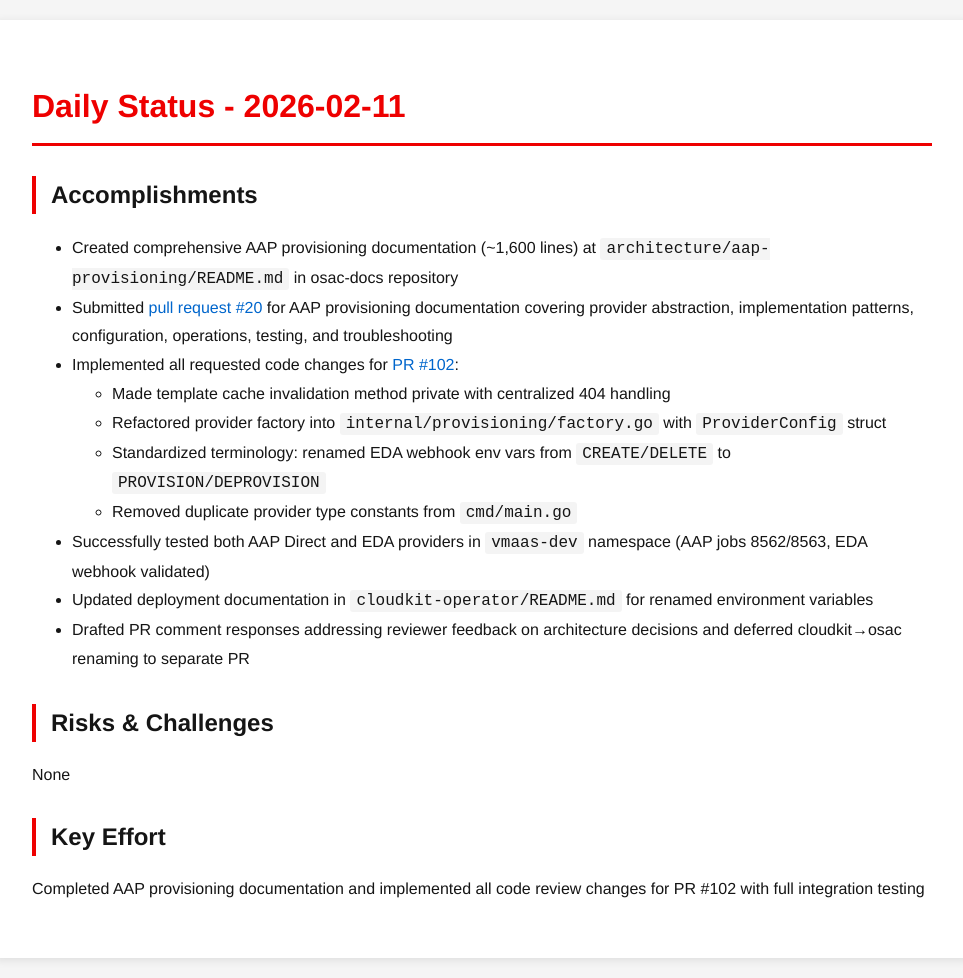
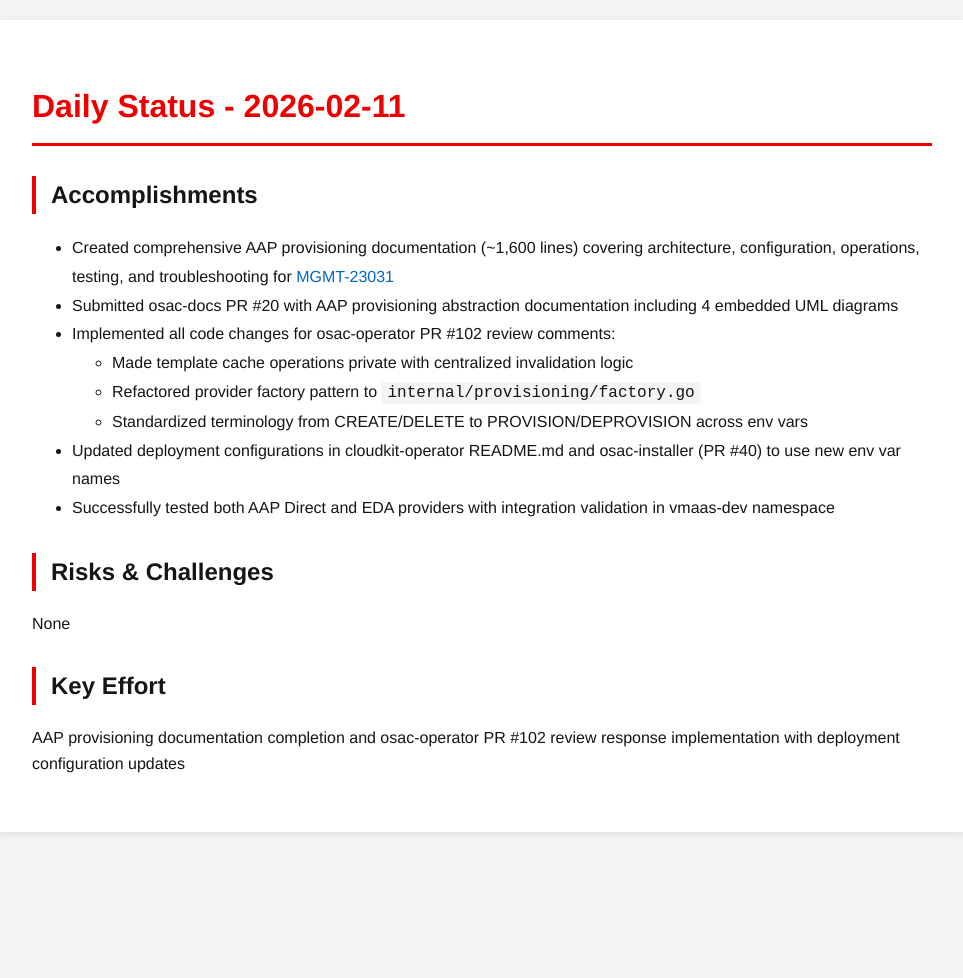
Before and after one commit to tzvatot/daily-status, a Jekyll site: the page built from 2026-02-11.md, in a window 1280 px wide. Shown: the whole page, without its empty margins (158-1121 px from the left). Built offline with Jekyll 4.4.1, drawn with Linux system fonts in a browser that asks for light colours; after the commit the page ends 900 px from its top, so only the background shows below that.

Commit message:
Daily status update - 2026-02-11

```diff
--- a/2026-02-11.md
+++ b/2026-02-11.md
@@ -7,19 +7,17 @@ date: 2026-02-11
 # Daily Status - 2026-02-11
 
 ## Accomplishments
-- Created comprehensive AAP provisioning documentation (~1,600 lines) at `architecture/aap-provisioning/README.md` in osac-docs repository
-- Submitted [pull request #20](https://github.com/osac-project/docs/pull/20) for AAP provisioning documentation covering provider abstraction, implementation patterns, configuration, operations, testing, and troubleshooting
-- Implemented all requested code changes for [PR #102](https://github.com/osac-project/osac-operator/pull/102):
-  - Made template cache invalidation method private with centralized 404 handling
-  - Refactored provider factory into `internal/provisioning/factory.go` with `ProviderConfig` struct
-  - Standardized terminology: renamed EDA webhook env vars from `CREATE/DELETE` to `PROVISION/DEPROVISION`
-  - Removed duplicate provider type constants from `cmd/main.go`
-- Successfully tested both AAP Direct and EDA providers in `vmaas-dev` namespace (AAP jobs 8562/8563, EDA webhook validated)
-- Updated deployment documentation in `cloudkit-operator/README.md` for renamed environment variables
-- Drafted PR comment responses addressing reviewer feedback on architecture decisions and deferred cloudkit→osac renaming to separate PR
+- Created comprehensive AAP provisioning documentation (~1,600 lines) covering architecture, configuration, operations, testing, and troubleshooting for [MGMT-23031](https://issues.redhat.com/browse/MGMT-23031)
+- Submitted osac-docs PR #20 with AAP provisioning abstraction documentation including 4 embedded UML diagrams
+- Implemented all code changes for osac-operator PR #102 review comments:
+  - Made template cache operations private with centralized invalidation logic
+  - Refactored provider factory pattern to `internal/provisioning/factory.go`
+  - Standardized terminology from CREATE/DELETE to PROVISION/DEPROVISION across env vars
+- Updated deployment configurations in cloudkit-operator README.md and osac-installer (PR #40) to use new env var names
+- Successfully tested both AAP Direct and EDA providers with integration validation in vmaas-dev namespace
 
 ## Risks & Challenges
 None
 
 ## Key Effort
-Completed AAP provisioning documentation and implemented all code review changes for PR #102 with full integration testing
+AAP provisioning documentation completion and osac-operator PR #102 review response implementation with deployment configuration updates
```
